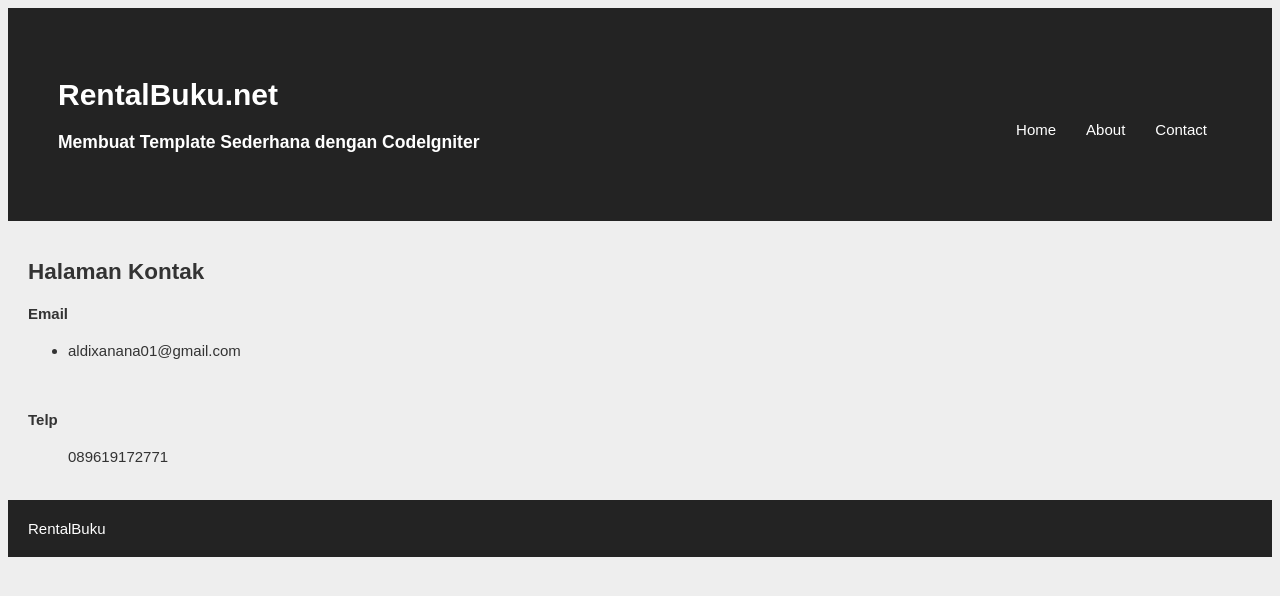
After one commit to aldixanana/WP2_AldiXananaAntalo, a CodeIgniter app: page /WP2_AldiXananaAntalo/index.php/web/contact in a window 1280 px wide. The commit adds this page. Shown: the top 596 px of the page. Run offline with CodeIgniter, Linux system fonts and the light colour scheme.

Commit message:
Menambahkan kontak

```diff
--- a/application/controllers/Web.php
+++ b/application/controllers/Web.php
@@ -18,4 +18,11 @@ $this->load->view('v_header', $data);
 $this->load->view('v_about', $data);
 $this->load->view('v_footer', $data);
 }
+public function contact()
+{
+$data['judul'] = "Halaman Kontak";
+$this->load->view('v_header', $data);
+$this->load->view('v_contact', $data);
+$this->load->view('v_footer', $data);
 }
+}
--- /dev/null
+++ b/application/views/v_contact.php
@@ -0,0 +1,12 @@
+<section>
+<h1><?php echo $judul ?></h1>
+<h4>Email</h4>
+<ul type="disc">
+<li>aldixanana01@gmail.com</li>
+</ul>
+<br>
+<h4>Telp</h4>
+<ul type="none">
+<li>089619172771</li>
+</ul>
+</section>
--- a/application/views/v_header.php
+++ b/application/views/v_header.php
@@ -18,6 +18,7 @@ CodeIgniter</h3>
 <ul>
 <li><a href="<?php echo base_url().'index.php/web' ?>">Home</a></li>
 <li><a href="<?php echo base_url().'index.php/web/about' ?>">About</a></li>
+<li><a href="<?php echo base_url().'index.php/web/contact' ?>">Contact</a></li>
 </ul>
 </nav>
 <div class=”clear”></div>
```
